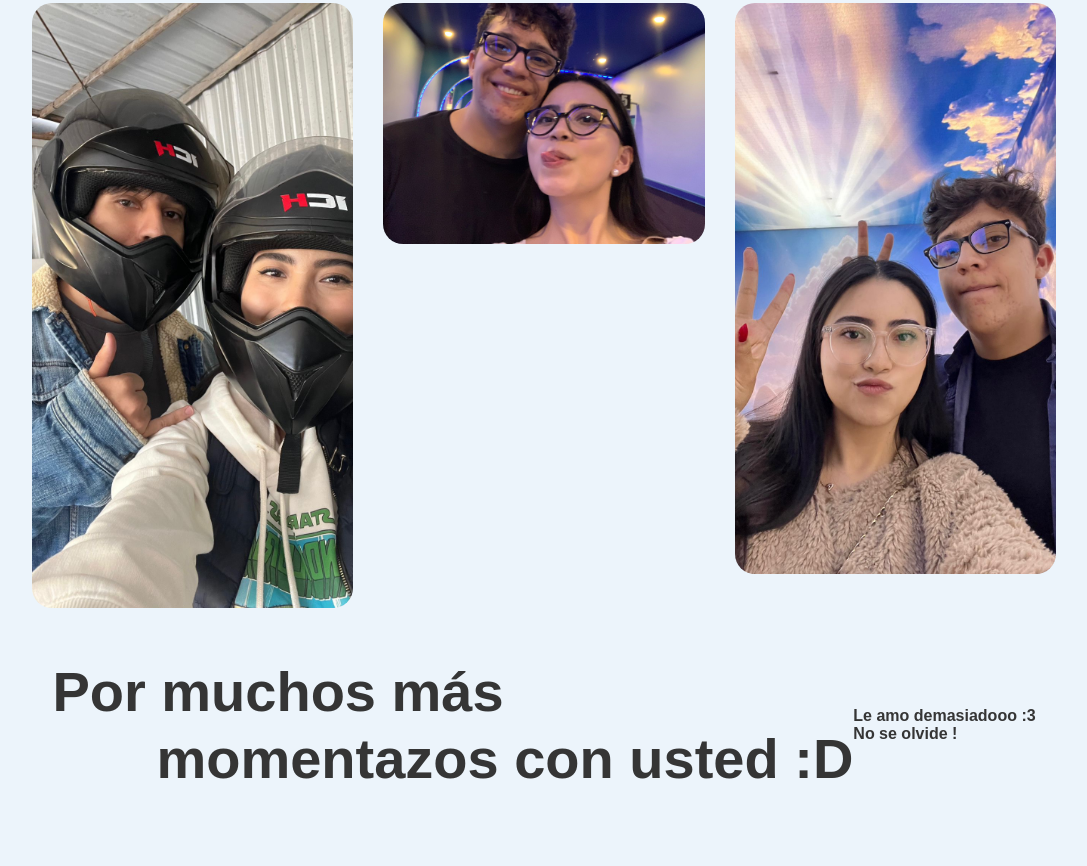
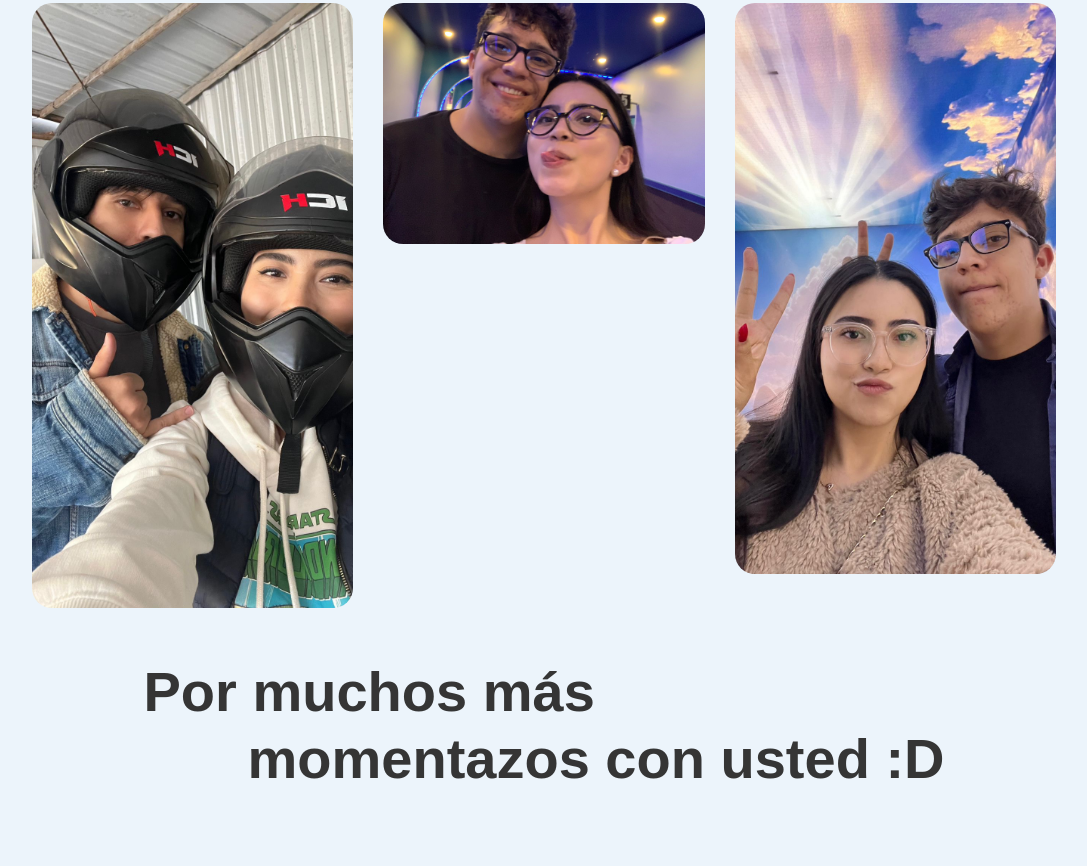
Before and after one commit to LuchoC976/LuchoC976.github.io, a plain HTML site: page index.html in a window 1280 px wide. Shown: the part 2255-3121 px from the top of the page, without its empty margins (96-1183 px from the left). Drawn offline with Linux system fonts and the light colour scheme.

Commit message:
Update index.html

```diff
--- a/index.html
+++ b/index.html
@@ -52,18 +52,6 @@
         </span>
     </div>
     <br>
-    <div class="titleText3">
-        <p>
-            <span class="text_first">
-                <span class="text_word">Le amo demasiadooo :3</span>
-                <br>
-            </span>
-        </p>
-        <span class="text_first">
-            <span class="text_word">No se olvide !</span>
-            <br>
-        </span>
-    </div>
 
 <script>
 
```
